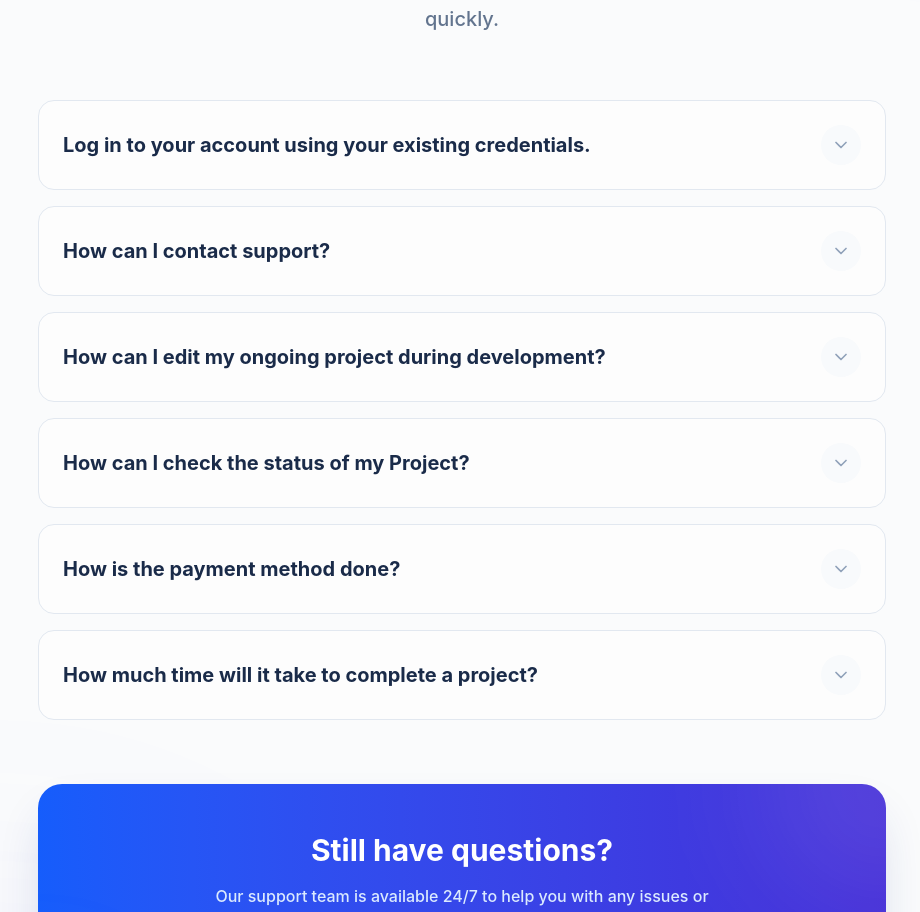
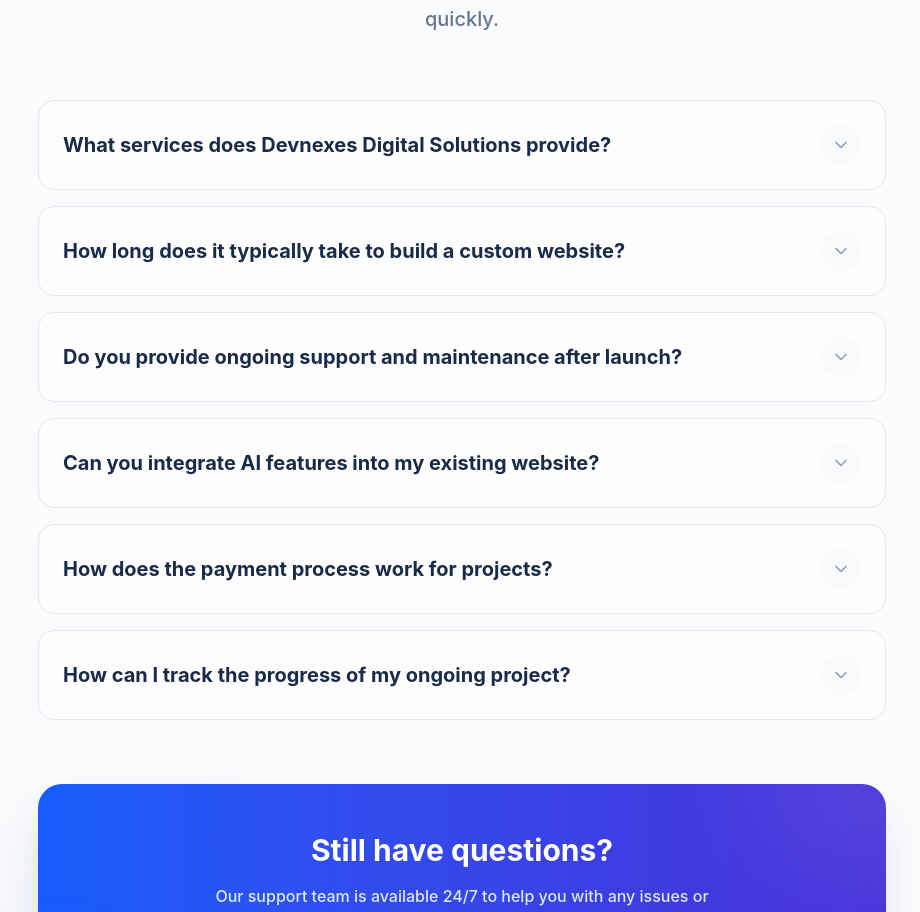
Before and after one commit to sultanraham/Devnexes, a React (Vite) app: page / in a window 1280 px wide. Shown: the part 7040-7952 px from the top of the page, without its empty margins (178-1098 px from the left). Built offline with nearby package versions, Linux system fonts and the light colour scheme; no server answers; the database is empty.

Commit message:
Update FAQ questions to be relevant to Devnexes services

```diff
--- a/src/components/FAQSection.jsx
+++ b/src/components/FAQSection.jsx
@@ -8,28 +8,28 @@ const FAQSection = ({ t }) => {
 
   const faqs = [
     {
-      title: "Log in to your account using your existing credentials.",
-      description: "Log in to your account, go to Profile > Edit Profile, and update your email under the General section. Save your changes to confirm."
+      title: "What services does Devnexes Digital Solutions provide?",
+      description: "We specialize in Custom Web Development, AI Automation, SEO optimization, UI/UX Design, and intelligent Chatbot integrations tailored to your business needs."
     },
     {
-      title: "How can I contact support?",
-      description: "Visit Contact Us and reach out to our support team via email. You will receive a response within 24 hours on business days."
+      title: "How long does it typically take to build a custom website?",
+      description: "The timeline depends on the project's complexity. A standard corporate website usually takes 2 to 4 weeks, while complex web applications or AI-integrated platforms may take a few months."
     },
     {
-      title: "How can I edit my ongoing project during development?",
-      description: "Log in using your credentials, then go to the Edit Recent / Current Project section where your ongoing work is listed. From there, you can make changes or add new functionality to your project. After updating, save and test the changes before finalizing."
+      title: "Do you provide ongoing support and maintenance after launch?",
+      description: "Yes! We offer continuous support, maintenance, and regular updates to ensure your website and AI systems remain secure, fast, and up-to-date."
     },
     {
-      title: "How can I check the status of my Project?",
-      description: "Log in with your credentials, then go to My Status to view the detailed progress of your ongoing projects."
+      title: "Can you integrate AI features into my existing website?",
+      description: "Absolutely. We can integrate smart AI solutions like intelligent chatbots, automated customer support, and predictive analytics into your current digital infrastructure."
     },
     {
-      title: "How is the payment method done?",
-      description: "Payments are completed by selecting a secure method, entering your details, and confirming the transaction securely through our encrypted gateway."
+      title: "How does the payment process work for projects?",
+      description: "We typically work with a milestone-based payment structure. An initial deposit is required to kick off the project, followed by payments upon completion of key development phases."
     },
     {
-      title: "How much time will it take to complete a project?",
-      description: "Based on your request, the estimated completion time is around 1 week for standard functionality. Complex features may take longer."
+      title: "How can I track the progress of my ongoing project?",
+      description: "You can easily track your project's status by logging into your Devnexes account and visiting the 'My Status' dashboard, where we post regular updates and milestones."
     }
   ]
 
```
